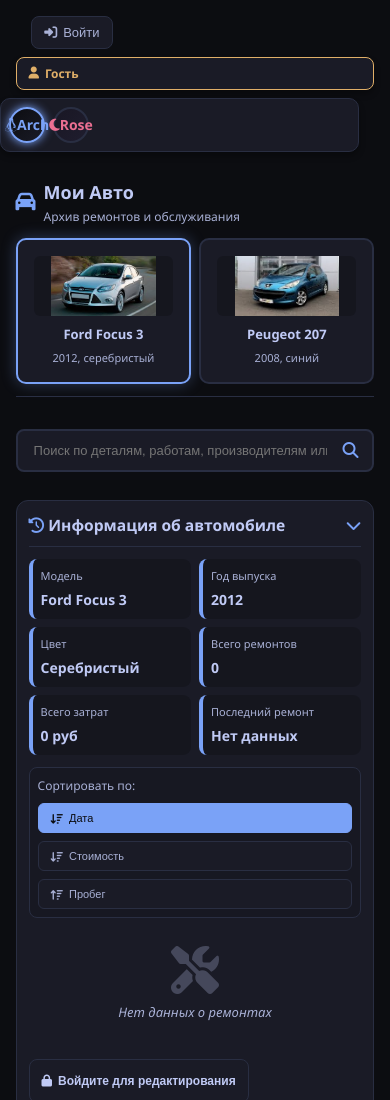
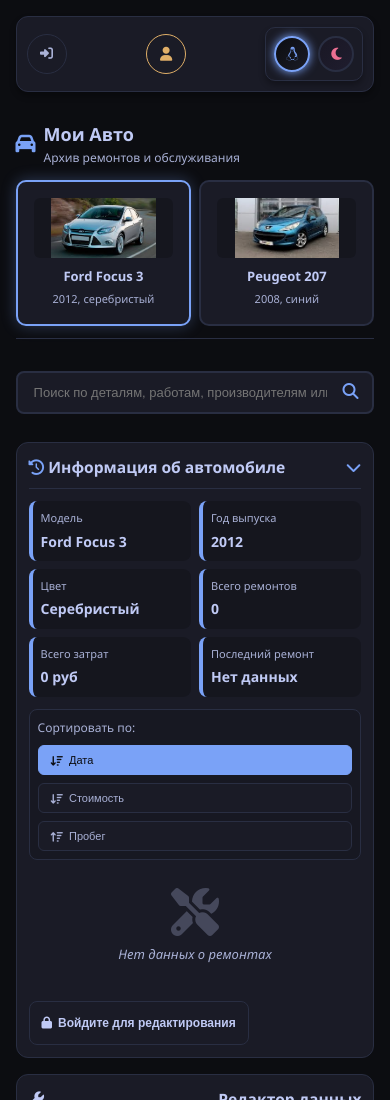
Before and after one commit to Mokshin10/my-cars-app, a plain HTML site: page index.html in a window 390 px wide. Shown: the top 1100 px of the page. Drawn offline with Linux system fonts and the light colour scheme; no server answers.

Commit message:
Update styles.css

```diff
--- a/styles.css
+++ b/styles.css
@@ -66,12 +66,132 @@
     gap: var(--gap-large);
 }
 
-/* Панель выбора темы */
+/* Компактная панель управления */
+.control-panel {
+    display: flex;
+    align-items: center;
+    justify-content: space-between;
+    gap: 10px;
+    flex-wrap: nowrap;
+    margin-bottom: var(--gap-medium);
+    padding: 10px;
+    background-color: var(--surface);
+    border-radius: 12px;
+    border: 1px solid var(--border);
+    box-shadow: var(--shadow);
+    width: 100%;
+    overflow-x: auto;
+    -webkit-overflow-scrolling: touch;
+    scrollbar-width: none; /* Firefox */
+}
+
+.control-panel::-webkit-scrollbar {
+    display: none; /* Chrome, Safari, Edge */
+}
+
+.control-btn {
+    display: flex;
+    align-items: center;
+    justify-content: center;
+    gap: 6px;
+    background-color: var(--surface);
+    border: 1px solid var(--border);
+    color: var(--text);
+    padding: 8px 12px;
+    border-radius: 8px;
+    cursor: pointer;
+    font-size: 13px;
+    transition: all 0.3s;
+    white-space: nowrap;
+    flex-shrink: 0;
+    min-width: fit-content;
+}
+
+.control-btn:hover {
+    transform: translateY(-2px);
+    box-shadow: var(--shadow);
+}
+
+.logout-btn:hover {
+    border-color: var(--error);
+    color: var(--error);
+}
+
+.login-btn:hover {
+    border-color: var(--success);
+    color: var(--success);
+}
+
+.control-text {
+    display: inline;
+}
+
+@media (max-width: 768px) {
+    .control-text {
+        display: none;
+    }
+
+    .control-btn {
+        padding: 8px;
+        width: 40px;
+        height: 40px;
+        border-radius: 50%;
+    }
+
+    .control-btn i {
+        margin: 0;
+    }
+}
+
+/* Индикатор режима - компактный */
+.mode-indicator {
+    display: flex;
+    align-items: center;
+    gap: 6px;
+    background-color: var(--surface);
+    border: 1px solid var(--border);
+    padding: 8px 12px;
+    border-radius: 8px;
+    font-size: 13px;
+    font-weight: 600;
+    flex-shrink: 0;
+    min-width: fit-content;
+}
+
+.mode-guest {
+    color: var(--warning);
+    border-color: var(--warning);
+}
+
+.mode-authorized {
+    color: var(--success);
+    border-color: var(--success);
+}
+
+.mode-text {
+    display: inline;
+}
+
+@media (max-width: 768px) {
+    .mode-text {
+        display: none;
+    }
+
+    .mode-indicator {
+        padding: 8px;
+        width: 40px;
+        height: 40px;
+        border-radius: 50%;
+        justify-content: center;
+    }
+}
+
+#modeIcon {
+    font-size: 14px;
+}
+
+/* Панель выбора темы - компактная */
 .theme-selector {
-    position: fixed;
-    top: var(--container-padding);
-    right: var(--container-padding);
-    z-index: 1000;
     display: flex;
     gap: 8px;
     background-color: var(--surface);
@@ -79,16 +199,7 @@
     border-radius: 10px;
     border: 1px solid var(--border);
     box-shadow: var(--shadow);
-}
-
-@media (max-width: 768px) {
-    .theme-selector {
-        position: relative;
-        top: 0;
-        right: 0;
-        align-self: flex-end;
-        margin-bottom: 10px;
-    }
+    flex-shrink: 0;
 }
 
 .theme-btn {
@@ -103,6 +214,7 @@
     font-size: 14px;
     font-weight: bold;
     transition: all 0.3s ease;
+    flex-shrink: 0;
 }
 
 .theme-btn:hover {
@@ -125,83 +237,31 @@
     color: #eb6f92;
 }
 
-/* Кнопки входа/выхода */
-.logout-btn, .login-btn {
-    position: fixed;
-    top: var(--container-padding);
-    left: var(--container-padding);
-    z-index: 1000;
-    background-color: var(--surface);
-    border: 1px solid var(--border);
-    color: var(--text);
-    padding: 8px 12px;
-    border-radius: 8px;
-    cursor: pointer;
-    font-size: 13px;
-    display: flex;
-    align-items: center;
-    gap: 6px;
-    transition: all 0.3s;
+.theme-text {
+    display: none;
 }
 
-.logout-btn:hover {
-    border-color: var(--error);
-    color: var(--error);
-}
+@media (min-width: 769px) {
+    .theme-text {
+        display: inline;
+        margin-left: 4px;
+        font-size: 11px;
+        font-weight: 600;
+    }
 
-.login-btn:hover {
-    border-color: var(--success);
-    color: var(--success);
-}
-
-@media (max-width: 768px) {
-    .logout-btn, .login-btn {
-        position: relative;
-        top: 0;
-        left: 0;
-        margin-bottom: var(--gap-small);
-        align-self: flex-start;
+    .theme-btn {
+        width: auto;
+        padding: 0 10px;
+        border-radius: 20px;
+        gap: 4px;
     }
 }
 
-/* Индикатор режима */
-.mode-indicator {
-    position: fixed;
-    top: var(--container-padding);
-    left: 50%;
-    transform: translateX(-50%);
-    z-index: 1000;
-    background-color: var(--surface);
-    border: 1px solid var(--border);
-    padding: 6px 12px;
-    border-radius: 8px;
-    font-size: 12px;
-    font-weight: 600;
-    display: flex;
-    align-items: center;
-    gap: 6px;
-    box-shadow: var(--shadow);
-}
-
-.mode-guest {
-    color: var(--warning);
-    border-color: var(--warning);
-}
-
-.mode-authorized {
-    color: var(--success);
-    border-color: var(--success);
-}
-
-@media (max-width: 768px) {
-    .mode-indicator {
-        position: relative;
-        top: 0;
-        left: 0;
-        transform: none;
-        align-self: center;
-        margin-bottom: var(--gap-small);
-    }
+/* Удаляем старые стили для кнопок входа/выхода и индикатора режима */
+.logout-btn, .login-btn {
+    /* Удаляем старые стили с position: fixed */
+    position: static;
+    margin: 0;
 }
 
 /* Модальное окно аутентификации */
@@ -1286,14 +1346,6 @@
         padding-right: max(var(--container-padding), env(safe-area-inset-right));
         padding-bottom: max(var(--container-padding), env(safe-area-inset-bottom));
     }
-
-    .logout-btn, .login-btn {
-        left: max(var(--container-padding), env(safe-area-inset-left));
-    }
-
-    .theme-selector {
-        right: max(var(--container-padding), env(safe-area-inset-right));
-    }
 }
 
 /* Улучшения для темного режима на iOS */
```
